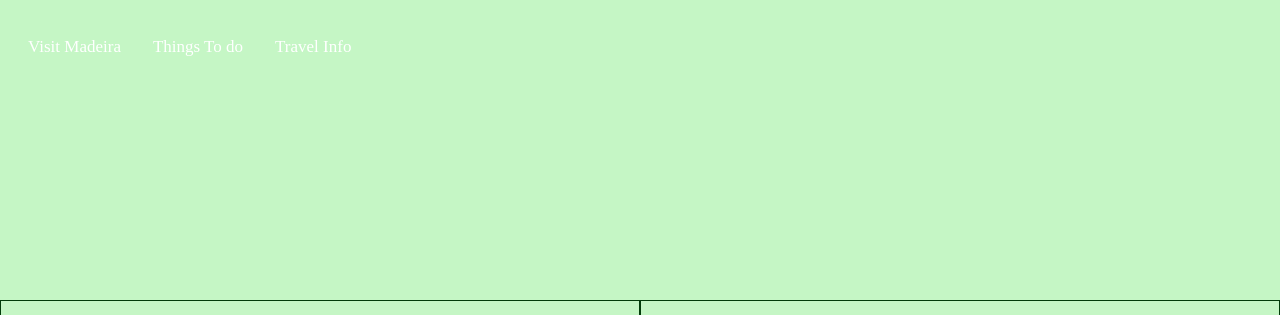
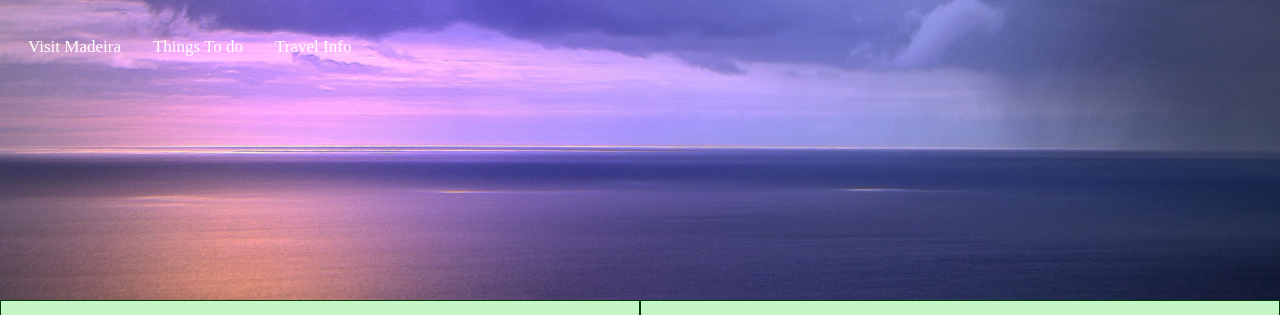
Before and after one commit to dannybc98/1st-milestone-project-Danny, a plain HTML site: page info.html in a window 1280 px wide. Shown: the top 315 px of the page. Drawn offline with nearby package versions, Linux system fonts and the light colour scheme; a web font is replaced by a local one.

Commit message:
final fix to css pathing

```diff
--- a/assets/css/style.css
+++ b/assets/css/style.css
@@ -26,7 +26,7 @@ body {
 }
 
 .bg-img2 {
-    background-image: url("assets/images/sunset.jpg");
+    background-image: url("../images/sunset.jpg");
     height: 300px;
     background-position: center;
     background-repeat: no-repeat;
```
